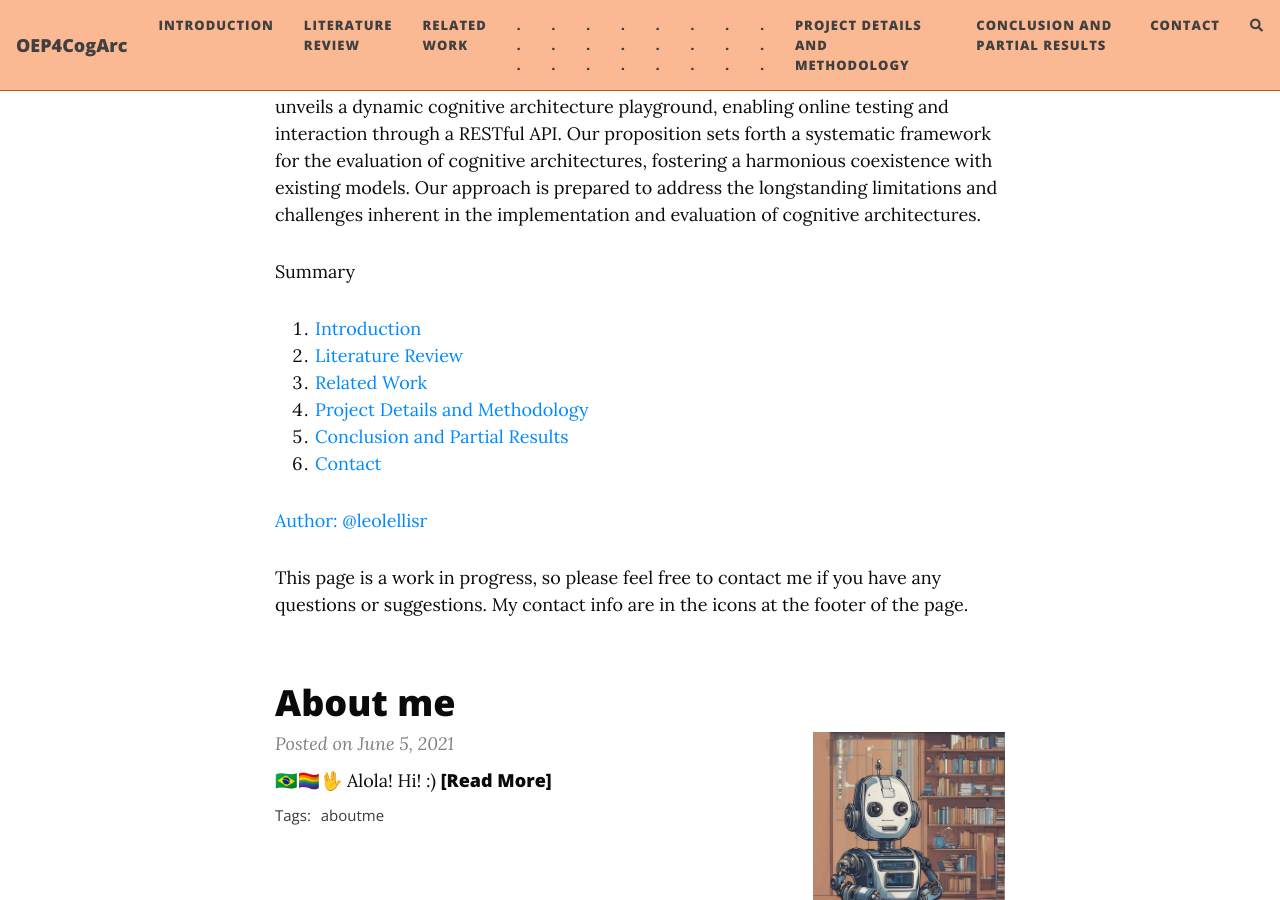
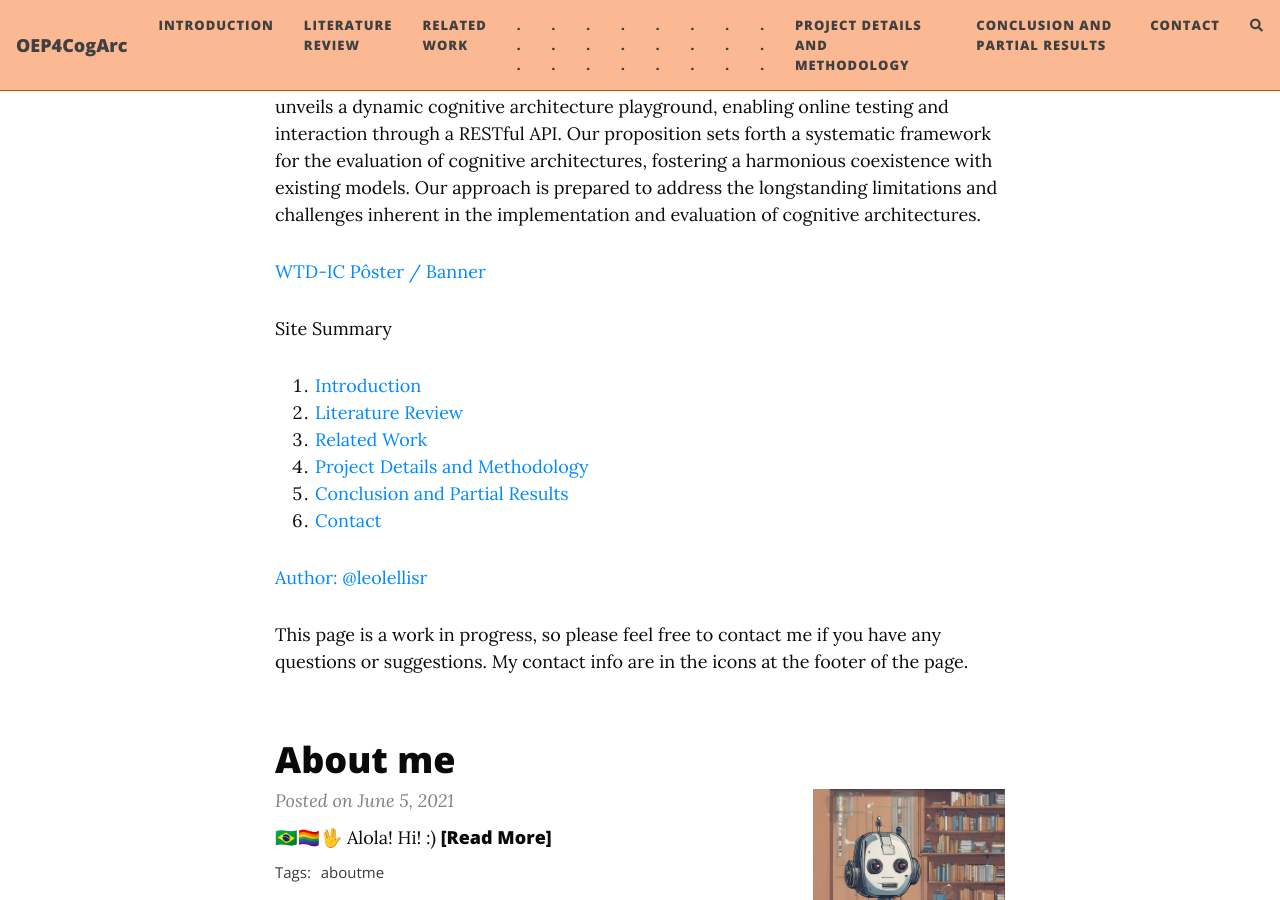
Before and after one commit to leolellisr/oep4ca.github.io, a Jekyll site: the page built from index.html, in a window 1280 px wide and 900 px high, scrolled down 655 px. Built offline with Jekyll 4.4.1, drawn with Linux system fonts in a browser that asks for light colours; nearby versions of some CDN libraries; the list of posts is cut into pages by our own code; comment, search, counter and statistics services are not loaded.

Commit message:
fix contact and poster

```diff
--- a/index.html
+++ b/index.html
@@ -19,7 +19,11 @@ cover-img:
 </p>
 
 <p>
-Summary
+  <a href="Poster_PT_BR_Um_Playground_Para_Avaliação_Online_De_Arquiteturas_Cognitivas_No_Contexto_Da_Robótica_Do_Desenvolvimento_Leonardo_de_Lellis_Rossi.pdf">WTD-IC Pôster / Banner</a>
+</p>
+
+<p>
+Site Summary
 
 <ol>
   <li><a href="intro/">Introduction</a></li>
```
Also changed, not shown: contact.md (+3 -1 lines).
